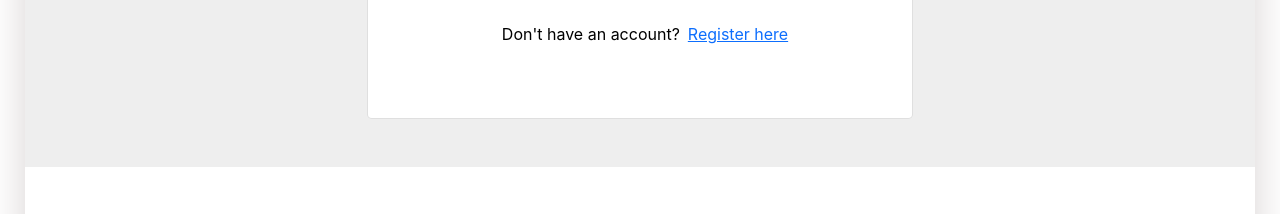
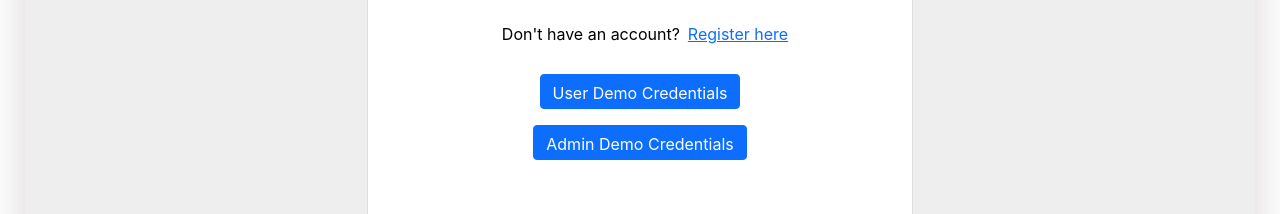
Before and after one commit to Dharanikumar19/e-commerce-frontend, a React (Create React App) app: page /login in a window 1280 px wide. Shown: the part 529-743 px from the top of the page. Built offline with nearby package versions, Linux system fonts and the light colour scheme; no server answers.

Commit message:
demo credentials added

```diff
--- a/src/Components/MainComponents/Auth/Login.js
+++ b/src/Components/MainComponents/Auth/Login.js
@@ -8,6 +8,15 @@ function Login() {
   const [user, setUser] = useState({
     email: "", password: ""
   })
+
+  const userFillInputs = () => {
+    setUser({email : "person10@gmail.com", password: "person10"})
+  }
+
+  const adminFillInputs = () => {
+    setUser({email : "admin@gmail.com", password: "admin"})
+  }
+
 
   const onChangeInput = (e) => {
     const { name, value } = e.target;
@@ -71,6 +80,13 @@ function Login() {
                       <Link to={"/register"}><u>Register here</u></Link>
 
                     </div>
+                    <div className="text-center pt-1 mb-2 pb-1">
+                      <button className="btn btn-primary btn-block" onClick={()=> userFillInputs()}>User Demo Credentials</button>
+
+                    </div>
+                    <div className="text-center pt-1 mb-2 pb-1">
+                    <button className="btn btn-primary btn-block" onClick={()=> adminFillInputs()}>Admin Demo Credentials</button>
+                    </div>
 
 
                 </div>
```
